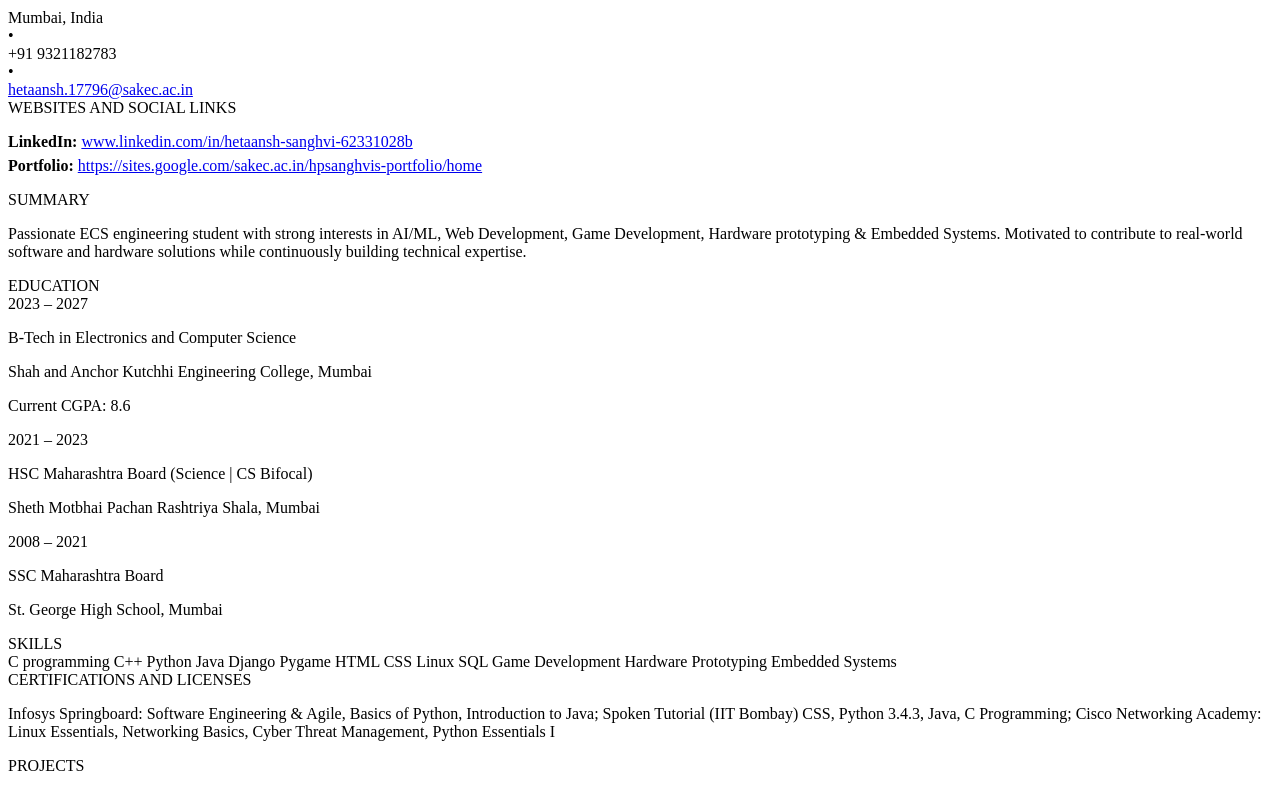
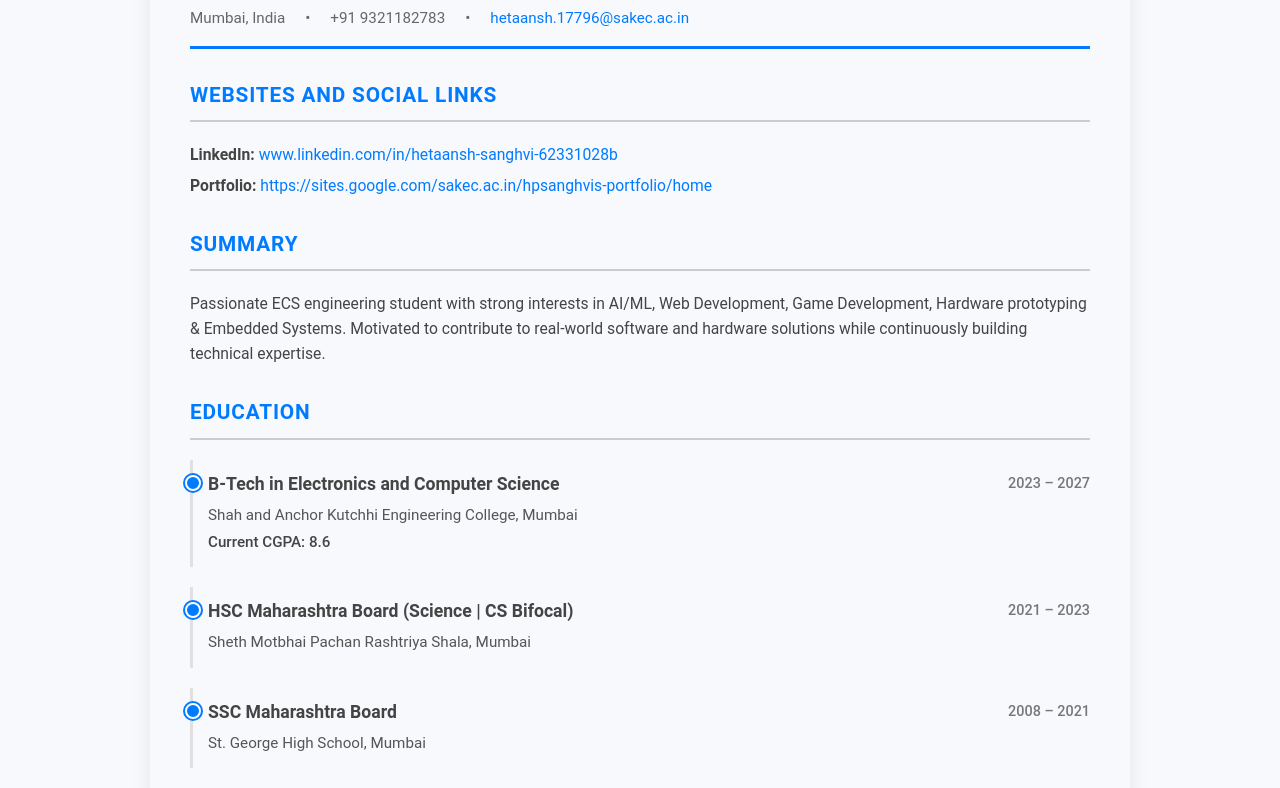
Before and after one commit to hetaanshsanghvi/hetaanshsanghviresume.github.io, a plain HTML site: page main.html in a window 1280 px wide. Shown: the part 105-893 px from the top of the page. Drawn offline with Linux system fonts and the light colour scheme.

Commit message:
Revise HTML structure and stylesheet reference
Updated the resume HTML structure and styles.

```diff
--- a/main.html
+++ b/main.html
@@ -3,9 +3,9 @@
 <head>
     <meta charset="UTF-8">
     <meta name="viewport" content="width=device-width, initial-scale=1.0">
-    <title>Hetaansh Sanghvi - Attractive Resume</title>
+    <title>Hetaansh Sanghvi Resume</title>
 
-    <link rel="stylesheet" href="e.css">
+    <link rel="stylesheet" href="styles.css">
 </head>
 <body>
 
@@ -103,4 +103,5 @@
     </div>
 
 </body>
+
 </html>
```
